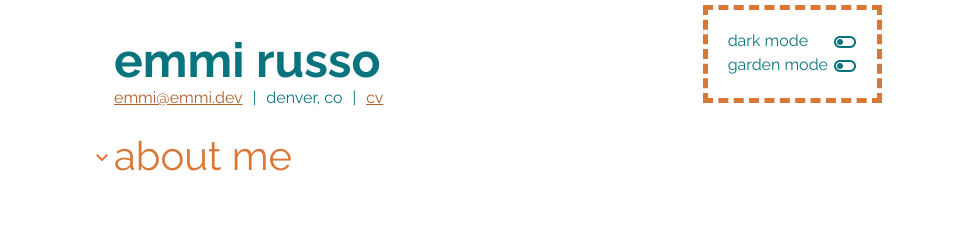
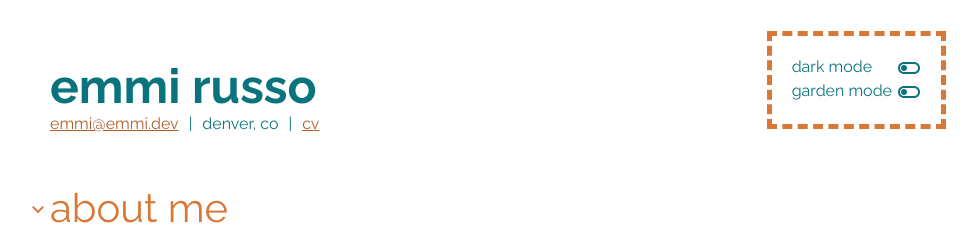
Before and after one commit to emrusso/personal-site, a React (Create React App) app: page / in a window 1280 px wide. Shown: the top 225 px of the page, without its empty margins (142-1119 px from the left). Built offline with nearby package versions, Linux system fonts and the light colour scheme; the HTML template or start-up script is replaced by a standard one.

Commit message:
responsiveness minus mobile

```diff
--- a/src/accordions/my-work/my-work.tsx
+++ b/src/accordions/my-work/my-work.tsx
@@ -88,26 +88,23 @@ const UnstyledMyWork: FunctionComponent<MyWorkProps> = (props) => {
 const StyledMyWork = styled(UnstyledMyWork)`
   ${rotate}
 
+  justify-content: center;
+  gap: 26px;
   display: flex;
   max-width: 100%;
   flex-wrap: wrap;
-  justify-content: flex-start;
 
   ul {
     ${listStyles}
   }
 
-  @media only screen and (min-width: 3601px) {
+  @media only screen and (min-width: 2560px) {
+    justify-content: flex-start;
     gap: 50px;
   }
 
-  @media only screen and (max-width: 3600px) {
-    column-gap: 100px;
-    row-gap: 50px;
-  }
-
-  @media only screen and (max-width: 600px) {
-
+  @media only screen and (min-width: 1280px) and (max-width: 2559px) {
+    justify-content: space-evenly;
   }
 
   iframe, img {
--- a/src/sections-container.tsx
+++ b/src/sections-container.tsx
@@ -43,7 +43,15 @@ const UnstyledSectionsContainer: FunctionComponent<SectionsContainerProps> = ({
 
 const StyledSectionsContainer = styled(UnstyledSectionsContainer)`
   margin: auto;
-  max-width: 60%;
+  max-width: 90%;
+
+  @media(min-width: 1280px) {
+    max-width: 70%;
+  }
+
+  @media(min-width: 2560px) {
+    max-width: 60%;
+  }
 `;
 
 export const SectionsContainer: FunctionComponent<SectionsContainerProps> = (props) => (
--- a/src/theme-controls.tsx
+++ b/src/theme-controls.tsx
@@ -64,8 +64,16 @@ const StyledThemeControls = styled(UnstyledThemeControls)`
   flex-direction: row;
   justify-content: space-between;
   margin: auto;
-  // vary max-width on screen size - bigger for smaller screens, 60% for desktop
-  max-width: 60%;
+  max-width: 90%;
+  padding: 26px;
+
+  @media(min-width: 1280px) {
+    max-width: 70%;
+  }
+
+  @media(min-width: 2560px) {
+    max-width: 60%;
+  }
 
   .name {
     h1 {
```
